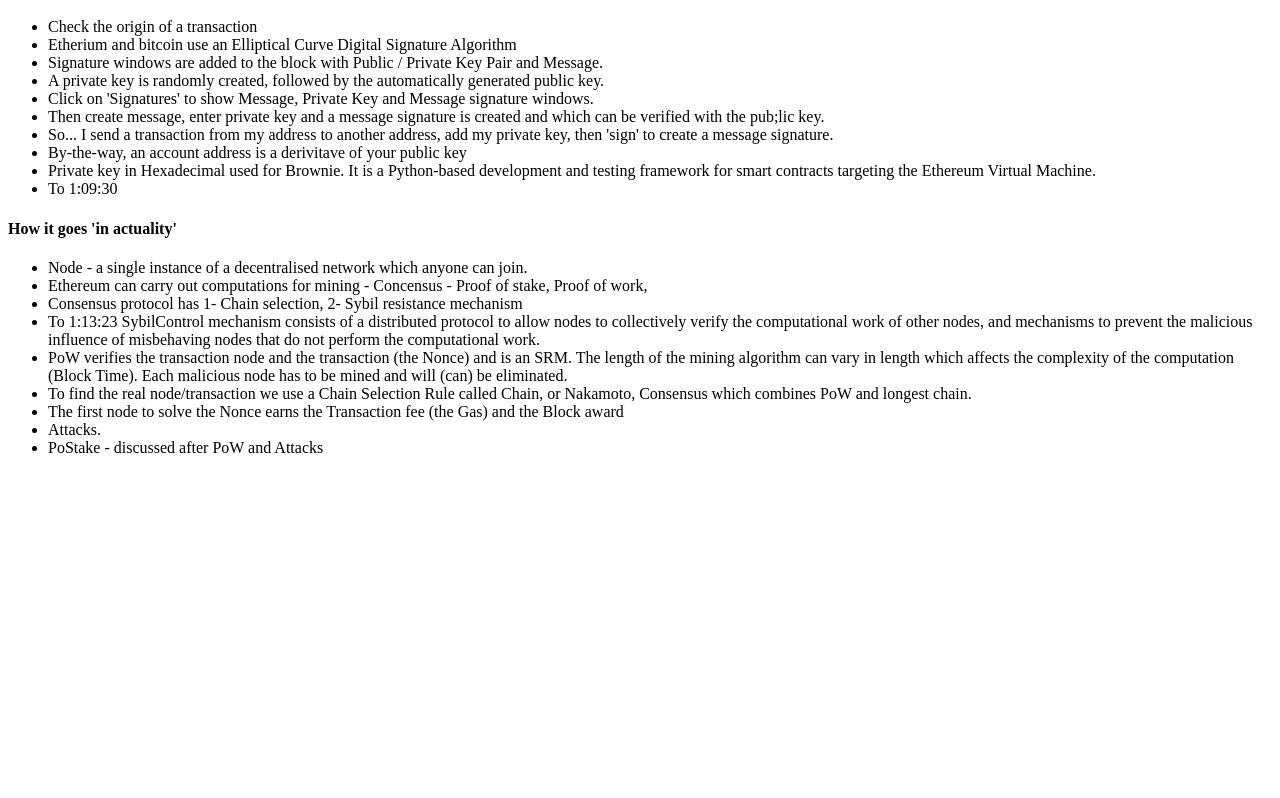
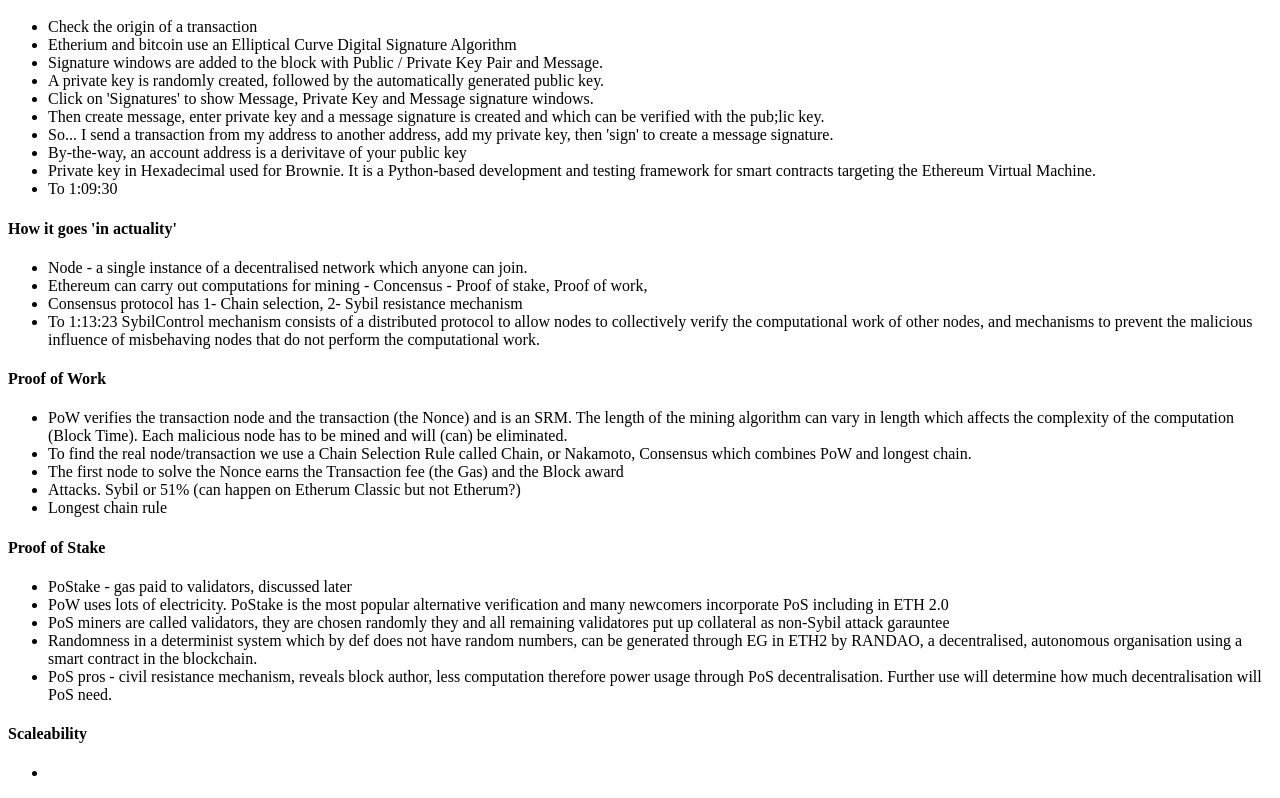
Before and after one commit to 1BobC/PatsBlockChain, a plain HTML site: page index.html in a window 1280 px wide. Shown: the part 1063-1861 px from the top of the page. Before the commit the page ends 1536 px from the top, so only its background shows below. Drawn offline with Linux system fonts and the light colour scheme; a script that the page names is missing.

Commit message:
1:25:30 start Scalability

```diff
--- a/index.html
+++ b/index.html
@@ -88,6 +88,9 @@
         <li>To 1:13:23 SybilControl mechanism consists of a distributed protocol to allow nodes to
             collectively verify the computational work of other nodes, and mechanisms to prevent the
             malicious influence of misbehaving nodes that do not perform the computational work.</li>
+    </ul>
+    <h4>Proof of Work</h4>
+    <ul>
         <li>PoW verifies the transaction node and the transaction (the Nonce) and is an SRM. The length of the
             mining algorithm can vary in length which affects the complexity of the computation
             (Block Time).
@@ -95,8 +98,25 @@
         <li>To find the real node/transaction we use a Chain Selection Rule called Chain, or Nakamoto,
              Consensus which combines PoW and longest chain.</li>
         <li>The first node to solve the Nonce earns the Transaction fee (the Gas) and the Block award</li>
-        <li>Attacks. </li>
-        <li>PoStake - discussed after PoW and Attacks</li>
+        <li>Attacks. Sybil or 51% (can happen on Etherum Classic but not Etherum?)</li>
+        <li>Longest chain rule</li>
+    </ul>
+    <h4>Proof of Stake</h4>
+    <ul>
+        <li>PoStake - gas paid to validators, discussed later</li>
+        <li>PoW uses lots of electricity. PoStake is the most popular alternative verification and many
+            newcomers incorporate PoS including in ETH 2.0</li>
+        <li>PoS miners are called validators, they are chosen randomly they and all remaining validatores
+            put up collateral as non-Sybil attack garauntee </li>
+        <li>Randomness in a determinist system which by def does not have random numbers, can be generated
+            through EG in ETH2 by RANDAO, a decentralised, autonomous organisation using a smart contract
+            in the blockchain.</li>
+        <li>PoS pros - civil resistance mechanism, reveals block author, less computation therefore power usage
+            through PoS decentralisation. Further use will determine how much decentralisation will PoS need.</li>
+    </ul>
+    <h4>Scaleability</h4>
+    <ul>
+        <li></li>
     </ul>
 
 <script src="jscript.js"></script>
```
Also changed, not shown: 1 other file.
